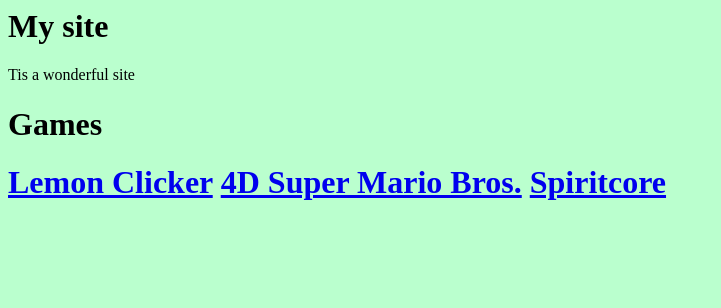
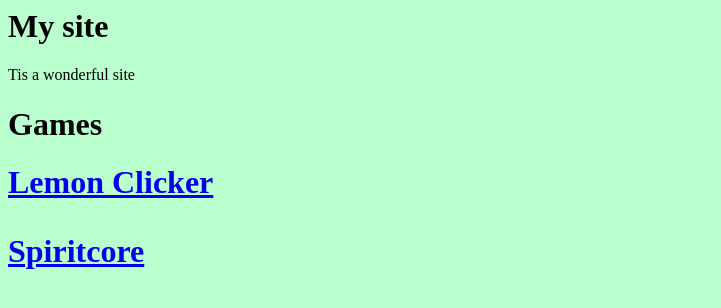
Before and after one commit to StacyGay/corbingay_com, a plain HTML site: page index.html in a window 1280 px wide. Shown: the whole page, without its empty margins (0-721 px from the left). Drawn offline with Linux system fonts and the light colour scheme.

Commit message:
hfn
JHUYhyu

```diff
--- a/index.html
+++ b/index.html
@@ -11,5 +11,5 @@
 Tis a wonderful site
 <h1>Games<h1>
     <a href="https://www.corbingay.com/lemon">Lemon Clicker</a>
-    <a href="https://www.corbingay.com/4dmario">4D Super Mario Bros.</a>
+    <p>
     <a href="https://www.corbingay.com/Spiritcore_Hub">Spiritcore</a>
```
